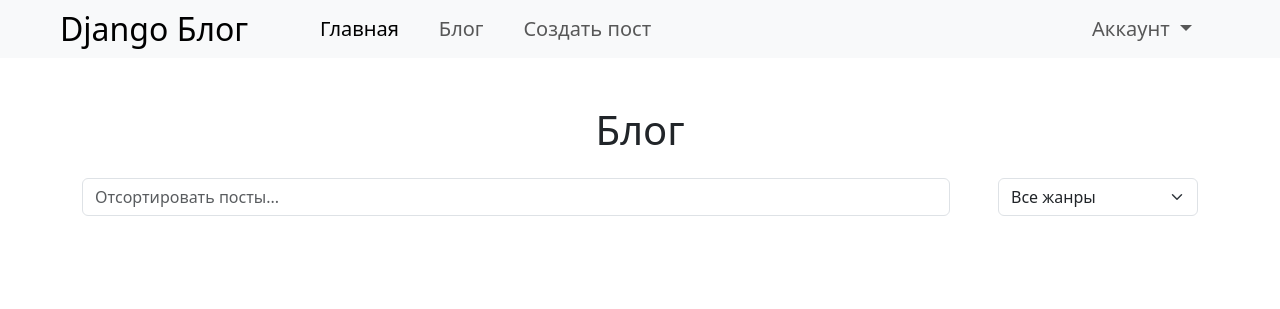
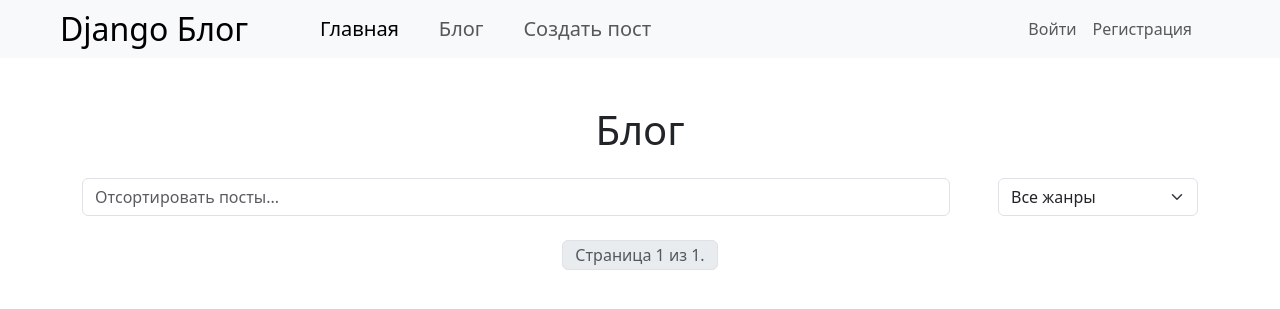
Before and after one commit to VoixKz/ITStep-Homework-Django, a Django app: page /blog/ in a window 1280 px wide. Shown: the top 309 px of the page. Run offline with Django 5.2, Linux system fonts and the light colour scheme; data that the repository does not hold is empty.

Commit message:
pagination + forms + auth

```diff
--- a/djangoProject/djangoHome/templates/djangoHome/base.html
+++ b/djangoProject/djangoHome/templates/djangoHome/base.html
@@ -1,4 +1,5 @@
 {% load static %}
+{% load i18n %}
 
 <!DOCTYPE html>
 <html lang="en">
@@ -48,20 +49,29 @@
                 </div>
             </div>
             <ul class="navbar-nav" style="margin-right: 80px; padding-left: 12px;">
-                {% comment %} <li class="nav-item">
-                    <a class="nav-link" href="#">
-                        <img src="" alt="Profile" style="width: 30px; height: 30px; border-radius: 50%;">
-                    </a>
-                </li> {% endcomment %}
+                {% if user.is_authenticated %}
                     <li class="nav-item dropdown fs-5">
                         <a class="nav-link dropdown-toggle" href="#" id="navbarDropdownMenuLink" role="button" data-bs-toggle="dropdown" aria-expanded="false">
                             Аккаунт
                         </a>
                         <ul class="dropdown-menu" aria-labelledby="navbarDropdownMenuLink">
-                        <li><a class="dropdown-item" href="#">Личный блог</a></li>
-                        <li><a class="dropdown-item" href="#">Выйти</a></li>
+                            <li><a class="dropdown-item" href="{% url 'profile' %}">Личный кабинет</a></li>
+                            <li>
+                                <form method="post" action="{% url 'logout' %}">
+                                    {% csrf_token %}
+                                    <button type="submit" class="dropdown-item">Выйти</button>
+                                </form>
+                            </li>
                         </ul>
                     </li>
+                {% else %}
+                    <li class="nav-item">
+                        <a class="nav-link" href="{% url 'login' %}">Войти</a>
+                    </li>
+                    <li class="nav-item">
+                        <a class="nav-link" href="{% url 'register' %}">Регистрация</a>
+                    </li>
+                {% endif %}
             </ul>
         </nav>
     </header>
--- a/djangoProject/djangoPosts/forms.py
+++ b/djangoProject/djangoPosts/forms.py
@@ -5,13 +5,14 @@ from .models import Post, Comment
 class PostForm(forms.ModelForm):
     class Meta:
         model = Post
-        fields = ['title', 'subtitle', 'author', 'content', 'genre']
+        fields = ['title', 'subtitle', 'author', 'content', 'genre', 'image']
         widgets = {
             'title': forms.TextInput(attrs={'class': 'form-control'}),
             'subtitle': forms.TextInput(attrs={'class': 'form-control'}),
             'author': forms.Select(attrs={'class': 'form-control'}),
             'content': forms.Textarea(attrs={'class': 'form-control'}),
             'genre': forms.Select(attrs={'class': 'form-control'}),
+            'image': forms.ClearableFileInput(attrs={'class': 'form-control'}),
         }
         labels = {
             'title': 'Заголовок',
@@ -19,6 +20,7 @@ class PostForm(forms.ModelForm):
             'author': 'Автор',
             'content': 'Текст',
             'genre': 'Жанр',
+            'image': 'Изображение',
         }
 
 
--- a/djangoProject/djangoPosts/models.py
+++ b/djangoProject/djangoPosts/models.py
@@ -58,6 +58,7 @@ class Post(models.Model):
     )
     created_at = models.DateTimeField(verbose_name="Дата создания", auto_now_add=True)
     genre = models.ForeignKey(Genre, on_delete=models.CASCADE, related_name='posts', verbose_name="Жанр")
+    image = models.ImageField(upload_to='images/', blank=True, null=True, verbose_name="Изображение")
 
     def __str__(self):
         return f"{self.genre} | {self.title}"
--- a/djangoProject/djangoPosts/templates/djangoPosts/create_post.html
+++ b/djangoProject/djangoPosts/templates/djangoPosts/create_post.html
@@ -17,7 +17,7 @@
 
 <h1 class="text-center fs-1">Создать пост</h1>
 
-<form method="post" class="form-horizontal">
+<form method="post" enctype="multipart/form-data" class="form-horizontal">
     {% csrf_token %}
     {{ form.as_p }}
     <div class="form-group">
--- a/djangoProject/djangoPosts/templates/djangoPosts/post.html
+++ b/djangoProject/djangoPosts/templates/djangoPosts/post.html
@@ -17,8 +17,12 @@
             <h5 class="text-muted">{{ post.subtitle }}</h5>
         </div>
         <div class="card-body">
+            {% if post.image %}
+                <img src="{{ post.image.url }}" class="img-fluid mb-3" alt="Изображение поста">
+            {% endif %}
             <p>{{ post.content|linebreaksbr }}</p>
         </div>
+
         <div class="card-footer text-muted d-flex justify-content-between">
             <small>Автор: {{ post.author }}</small>
             <small>Дата создания: {{ post.created_at|date:"d.m.Y, H:i" }}</small>
--- a/djangoProject/djangoPosts/templates/djangoPosts/post_list.html
+++ b/djangoProject/djangoPosts/templates/djangoPosts/post_list.html
@@ -1,14 +1,10 @@
 {% extends "djangoHome/base.html" %}
-
 
 {% load static %}
 
-
 {% block title %}Блог{% endblock %}
 
-
 {% block extra_css %}
-
 <style>
     .post-grid {
         display: grid;
@@ -24,12 +20,9 @@
         max-width: 200px;
     }
 </style>
-
 {% endblock %}
 
-
 {% block content %}
-
 <h1 class="text-center fs-1 mb-4">Блог</h1>
 
 <div class="d-flex justify-content-between mb-4 gap-5">
@@ -43,7 +36,7 @@
 </div>
 
 <div class="post-grid" id="postGrid">
-{% for post in posts %}
+{% for post in page_obj %}
     <div class="post_item card mt-3" onclick="location.href='{% url 'post' post.id %}'">
         <div class="card-header d-flex justify-content-between align-items-center gap-5 p-4">
             <div>
@@ -62,11 +55,41 @@
 {% endfor %}
 </div>
 
+<div class="pagination d-flex justify-content-center">
+    <nav aria-label="Page navigation">
+        <ul class="pagination justify-content-center">
+            {% if page_obj.has_previous %}
+                <li class="page-item">
+                    <a class="page-link" href="?page=1" aria-label="Первая">
+                        <span aria-hidden="true">&laquo;</span>
+                    </a>
+                </li>
+                <li class="page-item">
+                    <a class="page-link" href="?page={{ page_obj.previous_page_number }}">Предыдущая</a>
+                </li>
+            {% endif %}
+
+            <li class="page-item disabled">
+                <span class="page-link">
+                    Страница {{ page_obj.number }} из {{ page_obj.paginator.num_pages }}.
+                </span>
+            </li>
+
+            {% if page_obj.has_next %}
+                <li class="page-item">
+                    <a class="page-link" href="?page={{ page_obj.next_page_number }}">Следующая</a>
+                </li>
+                <li class="page-item">
+                    <a class="page-link" href="?page={{ page_obj.paginator.num_pages }}" aria-label="Последняя">
+                        <span aria-hidden="true">&raquo;</span>
+                    </a>
+                </li>
+            {% endif %}
+        </ul>
+    </nav>
+</div>
 {% endblock %}
 
-
 {% block extra_js %}
-
 <script src="{% static 'djangoPosts/js/post_list.js' %}" defer></script>
-
 {% endblock %}
--- a/djangoProject/djangoPosts/views.py
+++ b/djangoProject/djangoPosts/views.py
@@ -1,8 +1,9 @@
 from django.shortcuts import render, redirect, get_object_or_404
+from django.contrib.auth.decorators import login_required
+from django.core.paginator import Paginator
 from .models import Author, Genre, Post, Comment
 from .forms import PostForm, CommentForm
 
-# Create your views here.
 def post_list(request):
     genre_id = request.GET.get('genre_id')
     if genre_id:
@@ -10,12 +11,18 @@ def post_list(request):
     else:
         posts = Post.objects.all()
 
+    paginator = Paginator(posts, 6)  # Показывать 5 постов на странице
+    page_number = request.GET.get('page')
+    page_obj = paginator.get_page(page_number)
+
     genres = Genre.objects.all()
     context = {
-        'posts': posts,
+        'page_obj': page_obj,
         'genres': genres
     }
     return render(request, 'djangoPosts/post_list.html', context)
+
+# Остальные представления остаются без изменений
 
 
 def post(request, id):
@@ -40,9 +47,10 @@ def post(request, id):
     return render(request, 'djangoPosts/post.html', context)
 
 
+@login_required
 def create_post(request):
     if request.method == 'POST':
-        form = PostForm(request.POST)
+        form = PostForm(request.POST, request.FILES)
         if form.is_valid():
             form.save()
             return redirect('post_list')
--- a/djangoProject/djangoProfile/urls.py
+++ b/djangoProject/djangoProfile/urls.py
@@ -1,5 +1,10 @@
 from django.urls import path
+from django.contrib.auth import views as auth_views
+from .views import register, profile
 
 urlpatterns = [
-
+    path('register/', register, name='register'),
+    path('profile/', profile, name='profile'),
+    path('login/', auth_views.LoginView.as_view(template_name='djangoProfile/login.html'), name='login'),
+    path('logout/', auth_views.LogoutView.as_view(next_page='login'), name='logout'),
 ]
--- a/djangoProject/djangoProject/settings.py
+++ b/djangoProject/djangoProject/settings.py
@@ -128,3 +128,8 @@ STATIC_URL = '/static/'
 # https://docs.djangoproject.com/en/5.1/ref/settings/#default-auto-field
 
 DEFAULT_AUTO_FIELD = 'django.db.models.BigAutoField'
+
+
+
+MEDIA_URL = '/media/'
+MEDIA_ROOT = BASE_DIR / 'media'
--- a/djangoProject/djangoProject/urls.py
+++ b/djangoProject/djangoProject/urls.py
@@ -1,9 +1,19 @@
 from django.contrib import admin
 from django.urls import path, include
+from django.conf import settings
+from django.conf.urls.static import static
+
+
 
 urlpatterns = [
     path('admin/', admin.site.urls),
     path('', include('djangoHome.urls')),
     path('profile/', include('djangoProfile.urls')),
     path('blog/', include('djangoPosts.urls')),
+    path('accounts/', include('djangoProfile.urls')),
 ]
+
+
+
+if settings.DEBUG:
+    urlpatterns += static(settings.MEDIA_URL, document_root=settings.MEDIA_ROOT)
```
Also changed, not shown: djangoProject/djangoProfile/forms.py (added, +8 -0 lines), djangoProject/djangoProfile/templates/djangoProfile/login.html (added, +14 -0 lines), djangoProject/djangoProfile/templates/djangoProfile/profile.html (added, +9 -0 lines), djangoProject/djangoProfile/templates/djangoProfile/register.html (added, +14 -0 lines), djangoProject/djangoProfile/views.py (+19 -2 lines), djangoProject/djangoPosts/migrations/0005_post_image.py (added). Lines whose indentation alone changed are shown as unchanged.
